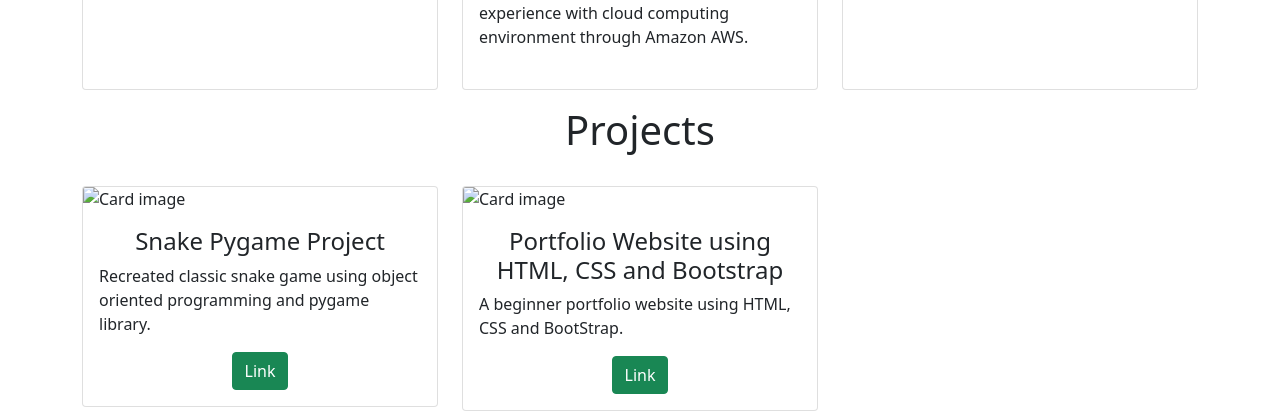
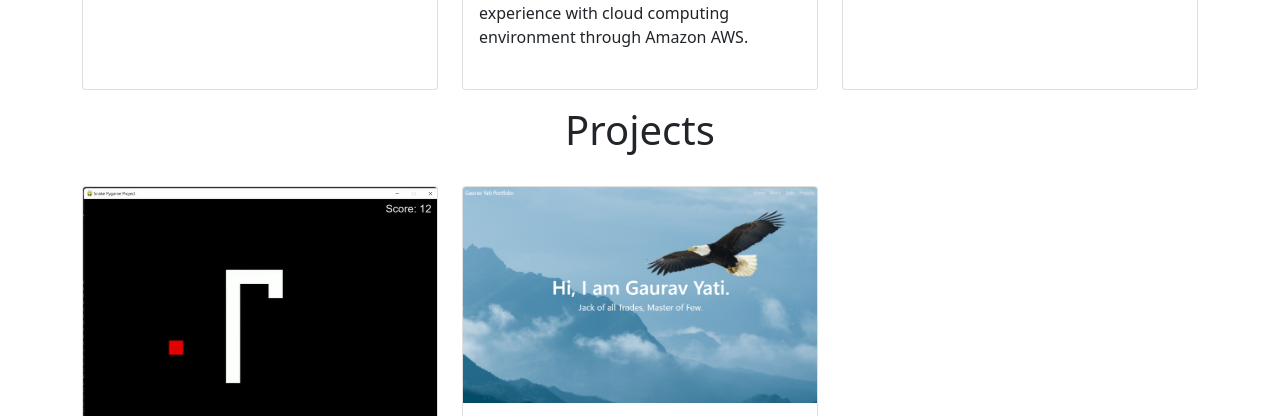
Before and after one commit to GauravYati/Personal-Portfolio, a plain HTML site: page index.html in a window 1280 px wide. Shown: the part 1947-2363 px from the top of the page. Drawn offline with nearby package versions, Linux system fonts and the light colour scheme; a script that the page names is missing; files whose address does not match are found by name.

Commit message:
Update index.html

```diff
--- a/index.html
+++ b/index.html
@@ -187,7 +187,7 @@
             <div class="row">
                 <div class="col-lg-4 mt-4">
                     <div class="card">
-                        <img class="card-img-top" src="Images/Snake.png" alt="Card image" style="width:100%">
+                        <img class="card-img-top" src="Snake.png" alt="Card image" style="width:100%">
                         <div class="card-body">
                             <h4 class="card-title">Snake Pygame Project</h4>
                             <p class="card-text">Recreated classic snake game using object oriented programming and pygame library.</p>
@@ -200,7 +200,7 @@
 
                 <div class="col-lg-4 mt-4">
                     <div class="card portfolioContent">
-                        <img class="card-img-top" src="Images/Portfolio.png" alt="Card image" style="width:100%">
+                        <img class="card-img-top" src="Portfolio.png" alt="Card image" style="width:100%">
                         <div class="card-body">
                             <h4 class="card-title">Portfolio Website using HTML, CSS and Bootstrap</h4>
                             <p class="card-text">A beginner portfolio website using HTML, CSS and BootStrap.</p>
```
